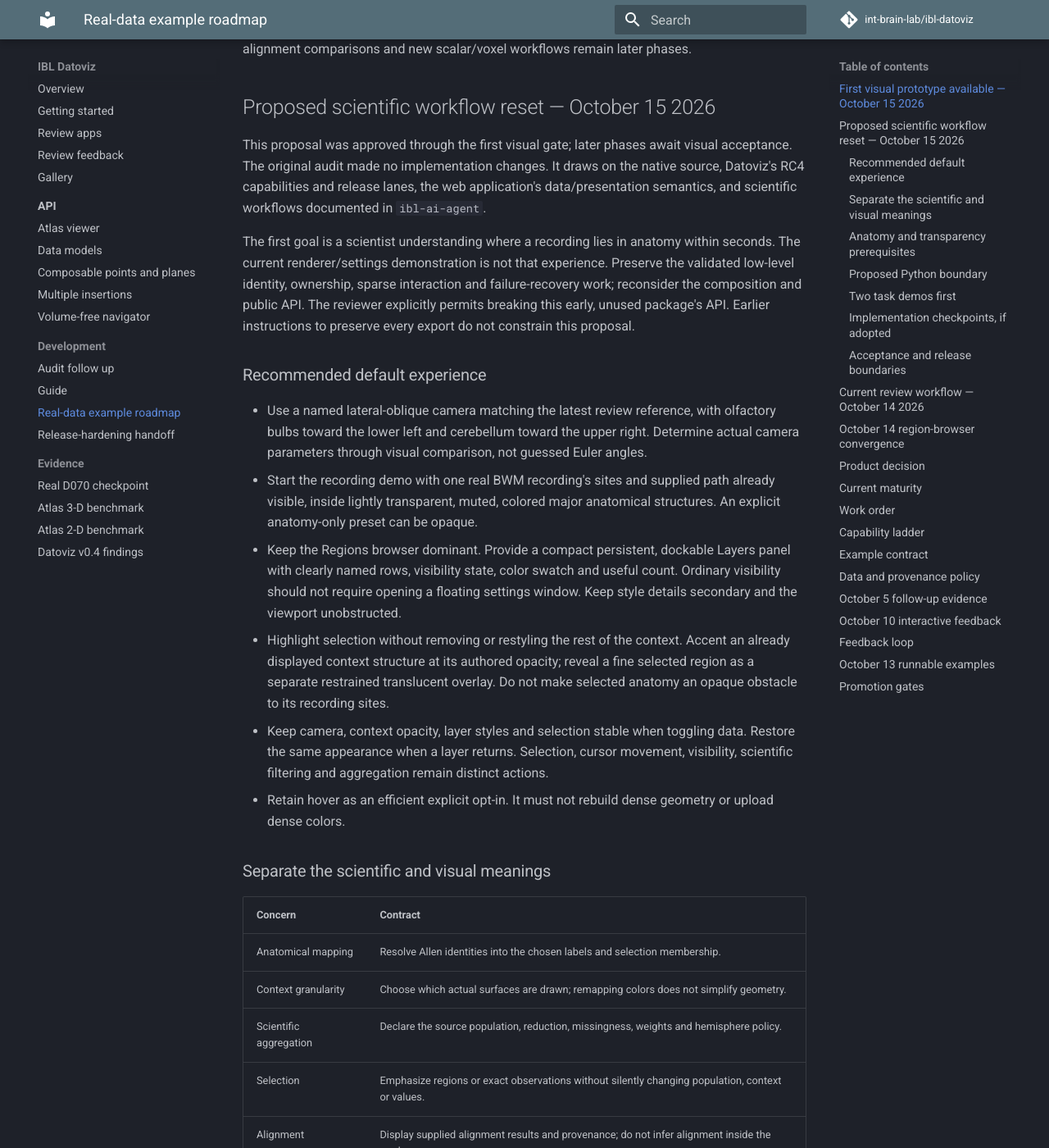
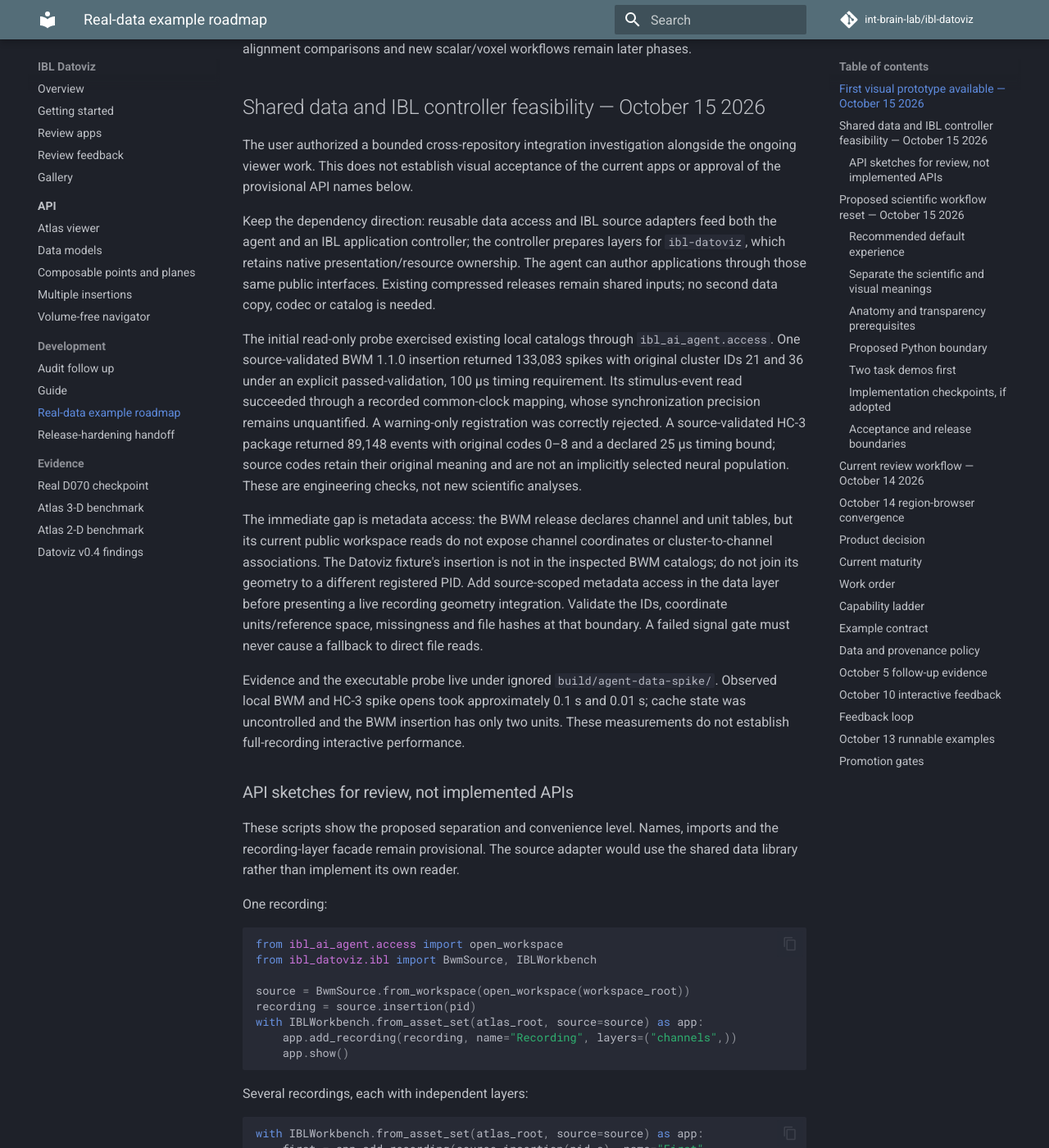
Before and after one commit to int-brain-lab/ibl-datoviz, an MkDocs documentation site: the page built from docs/REAL_DATA_EXAMPLE_ROADMAP.md, in a window 1280 px wide and 1400 px high, scrolled down 428 px. Shown: the whole window at 82% size. Built offline with MkDocs 1.6.1 and Material for MkDocs 9.7.7, drawn with Linux system fonts in a browser that asks for light colours; comment, search, counter and statistics services are not loaded; some of the changed text lies outside the part shown.

Commit message:
docs: record shared data feasibility and controller API sketches

````diff
--- a/docs/REAL_DATA_EXAMPLE_ROADMAP.md
+++ b/docs/REAL_DATA_EXAMPLE_ROADMAP.md
@@ -12,6 +12,89 @@ and [the implementation evidence](NEXT_STEPS.md#first-recording-context-visual-g
 The approved sequence stops here until scientific visual acceptance; API naming,
 multiple-recording layer handles, alignment comparisons and new scalar/voxel
 workflows remain later phases.
+
+## Shared data and IBL controller feasibility — October 15 2026
+
+The user authorized a bounded cross-repository integration investigation alongside
+the ongoing viewer work. This does not establish visual acceptance of the current
+apps or approval of the provisional API names below.
+
+Keep the dependency direction: reusable data access and IBL source adapters feed
+both the agent and an IBL application controller; the controller prepares layers
+for `ibl-datoviz`, which retains native presentation/resource ownership. The agent
+can author applications through those same public interfaces. Existing compressed
+releases remain shared inputs; no second data copy, codec or catalog is needed.
+
+The initial read-only probe exercised existing local catalogs through
+`ibl_ai_agent.access`. One source-validated BWM 1.1.0 insertion returned 133,083
+spikes with original cluster IDs 21 and 36 under an explicit passed-validation,
+100 µs timing requirement. Its stimulus-event read succeeded through a recorded
+common-clock mapping, whose synchronization precision remains unquantified. A
+warning-only registration was correctly rejected. A source-validated HC-3 package
+returned 89,148 events with original codes 0–8 and a declared 25 µs timing bound;
+source codes retain their original meaning and are not an implicitly selected
+neural population. These are engineering checks, not new scientific analyses.
+
+The immediate gap is metadata access: the BWM release declares channel and unit
+tables, but its current public workspace reads do not expose channel coordinates
+or cluster-to-channel associations. The Datoviz fixture's insertion is not in the
+inspected BWM catalogs; do not join its geometry to a different registered PID.
+Add source-scoped metadata access in the data layer before presenting a live
+recording geometry integration. Validate the IDs, coordinate units/reference
+space, missingness and file hashes at that boundary. A failed signal gate must
+never cause a fallback to direct file reads.
+
+Evidence and the executable probe live under ignored `build/agent-data-spike/`.
+Observed local BWM and HC-3 spike opens took approximately 0.1 s and 0.01 s;
+cache state was uncontrolled and the BWM insertion has only two units. These
+measurements do not establish full-recording interactive performance.
+
+### API sketches for review, not implemented APIs
+
+These scripts show the proposed separation and convenience level. Names,
+imports and the recording-layer facade remain provisional. The source adapter
+would use the shared data library rather than implement its own reader.
+
+One recording:
+
+```python
+from ibl_ai_agent.access import open_workspace
+from ibl_datoviz.ibl import BwmSource, IBLWorkbench
+
+source = BwmSource.from_workspace(open_workspace(workspace_root))
+recording = source.insertion(pid)
+with IBLWorkbench.from_asset_set(atlas_root, source=source) as app:
+    app.add_recording(recording, name="Recording", layers=("channels",))
+    app.show()
+```
+
+Several recordings, each with independent layers:
+
+```python
+with IBLWorkbench.from_asset_set(atlas_root, source=source) as app:
+    first = app.add_recording(source.insertion(pid_a), name="First",
+                              layers=("channels", "clusters"))
+    second = app.add_recording(source.insertion(pid_b), name="Second",
+                               layers=("channels",))
+    first.clusters.set_visible(False)
+    second.channels.set_visible(True)
+    app.show()
+```
+
+`IBLWorkbench` denotes the proposed controller/presenter facade, not another
+renderer. Its GUI and Python methods must use one authoritative state. Exact
+observation identities include source/version, recording and original object ID;
+they stay separate from region selection, spatial cursor and scientific filters.
+Requested unavailable geometry fails explicitly. Cluster geometry must retain
+its source meaning as an estimate, rather than a claim of exact neuron positions.
+All workbench-owned layers/workers/subscriptions close before scene destruction.
+
+Next review the sketches and the current visual gate. Then implement a narrow
+source metadata reader, a one-recording adapter/example, exact-object linking,
+and multi-recording layer ownership in focused commits. Keep native work on
+`feature/datoviz-v04`; choose any necessary `ibl-ai-agent-next` branch explicitly
+before editing it. Physical data-package extraction and the app-authoring skill
+follow the demonstrated two-client boundary.
 
 ## Proposed scientific workflow reset — October 15 2026
 
````
Also changed, not shown: docs/NEXT_STEPS.md (+15 -0 lines).
